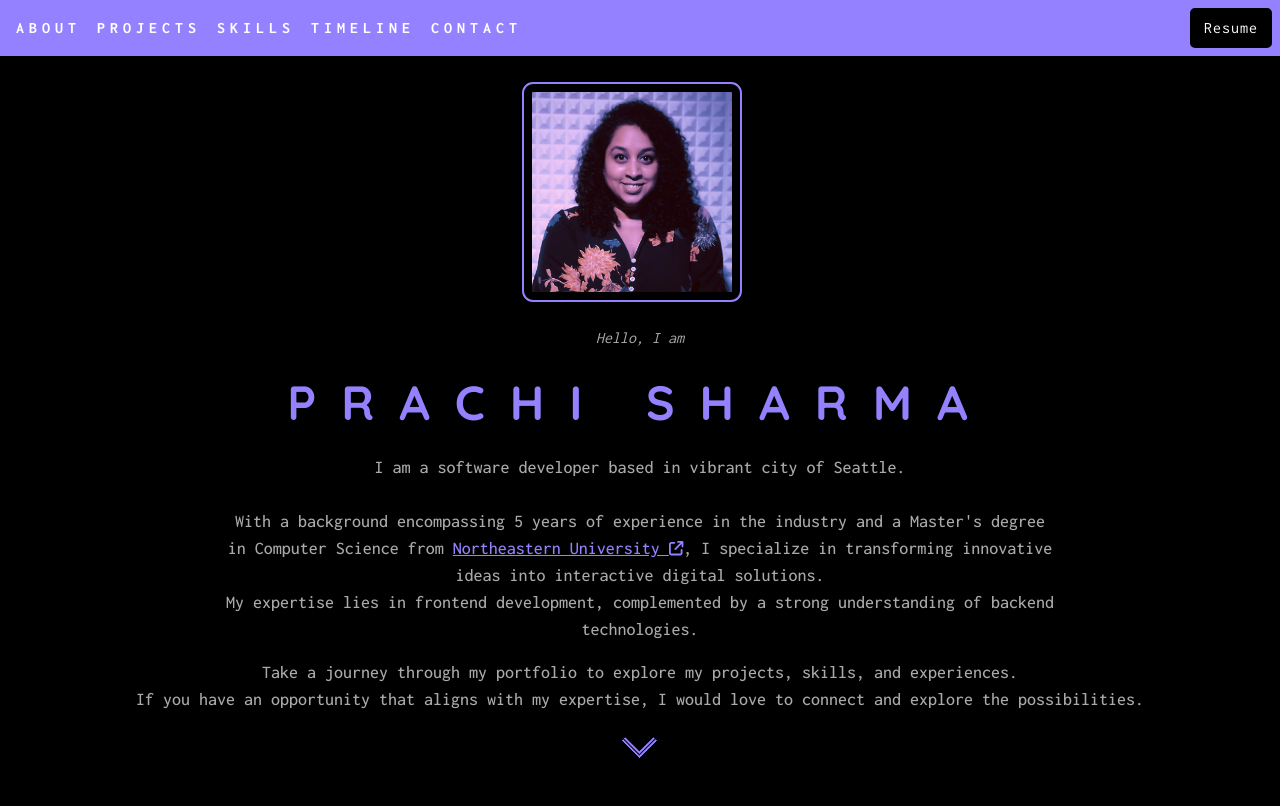
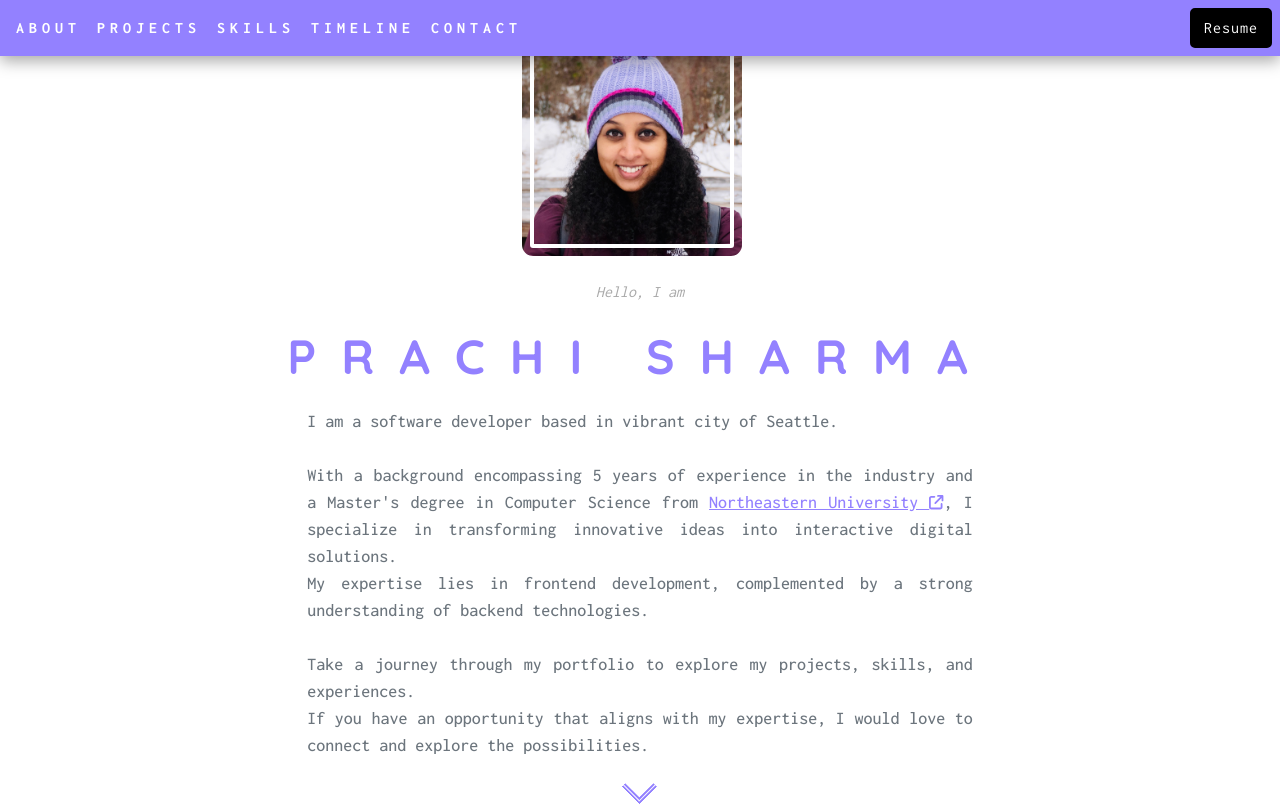
Before and after one commit to PrachiSharmaCode/PrachiSharma, a React (Create React App) app: page / in a window 1280 px wide. Shown: the top 806 px of the page. Built offline with nearby package versions, Linux system fonts and the light colour scheme; a web font is replaced by a local one.

Commit message:
theme update

```diff
--- a/src/components/AboutMe/aboutme.css
+++ b/src/components/AboutMe/aboutme.css
@@ -49,7 +49,7 @@
   display: flex;
   justify-content: center;
   font-size: 18px;
-  text-align: center;
+  text-align: justify;
   font-weight: 500;
   color: darkgray;
 }
@@ -57,12 +57,14 @@
 .lead {
   display: flex;
   justify-content: center;
-  padding: 0;
-  color: darkgray;
-  text-align: center;
+  /* padding: 0; */
+  color: #6c757d;
+  text-align: justify;
   align-items: center;
   font-size: 18px;
   font-weight: 500;
+  margin-left: 10%;
+  margin-right: 10%;
 }
 
 .head-name {
@@ -87,7 +89,7 @@
   flex-direction: row;
   margin-left: 10em;
   margin-right: 10em;
-  text-align: center;
+  text-align: justify;
   align-items: center;
 }
 
@@ -195,7 +197,7 @@
   justify-content: center;
   align-items: center;
   flex-direction: column;
-  background-color: #000;
+  /* background-color: #000; */
   padding-bottom: 2em;
 }
 
@@ -205,8 +207,9 @@
   object-fit: cover;
   margin: 0 1em 1.5em 0;
   border-radius: 5%;
-  border: 2px solid var(--scoll-color);
-  padding: 8px;
+  outline: 4px solid white;
+  outline-offset: -12px;
+  box-sizing: border-box;
 }
 
 
@@ -330,7 +333,6 @@
 
 @media (max-width: 600px) {
   .main {
-    background-color: #000;
     display: flex;
     justify-content: center;
     align-items: center;
@@ -422,7 +424,6 @@
 
   .main {
     padding-bottom: 2em;
-    background-color: #000;
     height: 120vh;
   }
 
@@ -471,9 +472,8 @@
 @media (max-width: 380px) {
 
   .main {
-    background-color: #000;
     display: flex;
-    justify-content: center;
+    justify-content: justify;
     align-items: center;
     flex-direction: column;
     padding-bottom: 2em;
--- a/src/components/AboutMe/aboutme.js
+++ b/src/components/AboutMe/aboutme.js
@@ -1,6 +1,6 @@
 import React, { useState, useEffect } from "react";
 import "./aboutme.css";
-import Me from "../../images/prachis.jpg";
+import Me from "../../images/prachipic.jpg";
 import { FontAwesomeIcon } from '@fortawesome/react-fontawesome'
 import { faArrowUpRightFromSquare } from '@fortawesome/free-solid-svg-icons';
 
@@ -47,11 +47,22 @@ export default function Aboutme() {
                   I am a software developer based in vibrant city of Seattle. <br></br><br></br> With a background encompassing 5 years of experience in the industry
                   and a Master's degree in Computer Science from <a className="about-link" target="1" href="https://seattle.northeastern.edu/">Northeastern University <FontAwesomeIcon className="external-link-icon" icon={faArrowUpRightFromSquare} /></a>, I specialize in transforming innovative ideas into interactive digital solutions.<br></br>
 
-                  My expertise lies in frontend development, complemented by a strong understanding of backend technologies.
+                  My expertise lies in frontend development, complemented by a strong understanding of backend technologies. <br></br><br></br>
+
+
+
+
+              Take a journey through my portfolio to explore my projects, skills, and experiences. <br></br> If you have an opportunity that aligns with my expertise, I would love to connect and explore the possibilities.
+
 
               </p>
 
             </div>
+            {/* <div className="opportunity-div">
+            <p>
+              Take a journey through my portfolio to explore my projects, skills, and experiences. <br></br> If you have an opportunity that aligns with my expertise, I would love to connect and explore the possibilities.
+            </p>
+          </div> */}
           </div>
           {/* <div className="subContainer-flex">
             <div className="lead">
@@ -64,11 +75,11 @@ export default function Aboutme() {
 
             </div>
           </div> */}
-          <div className="opportunity-div">
+          {/* <div className="opportunity-div">
             <p>
               Take a journey through my portfolio to explore my projects, skills, and experiences. <br></br> If you have an opportunity that aligns with my expertise, I would love to connect and explore the possibilities.
             </p>
-          </div>
+          </div> */}
           {
             !isScrolled && <div className="scroll-down-div">
               <div className="scroll-down-container">
--- a/src/components/Header/header.js
+++ b/src/components/Header/header.js
@@ -21,7 +21,6 @@ export default function Header({ scrollToSection }){
       expand="lg"
     >
       <Navbar.Toggle aria-controls="basic-navbar-nav" />
-
       <Navbar.Collapse id="basic-navbar-nav">
         <Nav className="me-auto">
           <Nav.Link href="#about">ABOUT</Nav.Link>
```
Also changed, not shown: src/images/prachipic.jpg (added), 4 other files (tests, documents, lock files or other folders).
